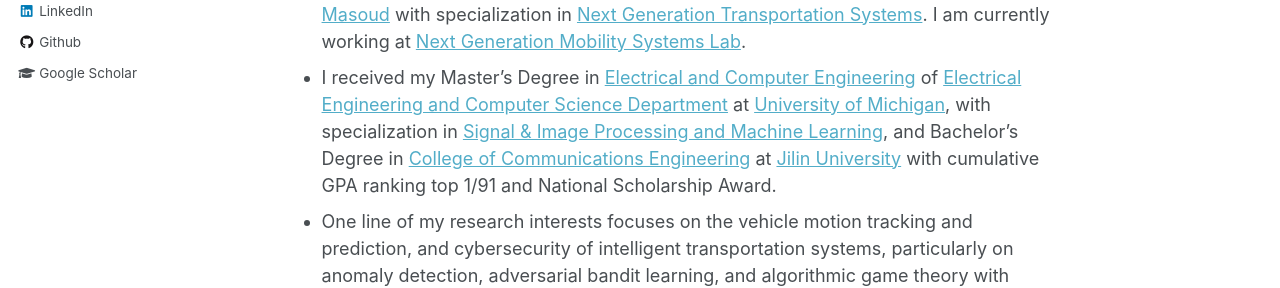
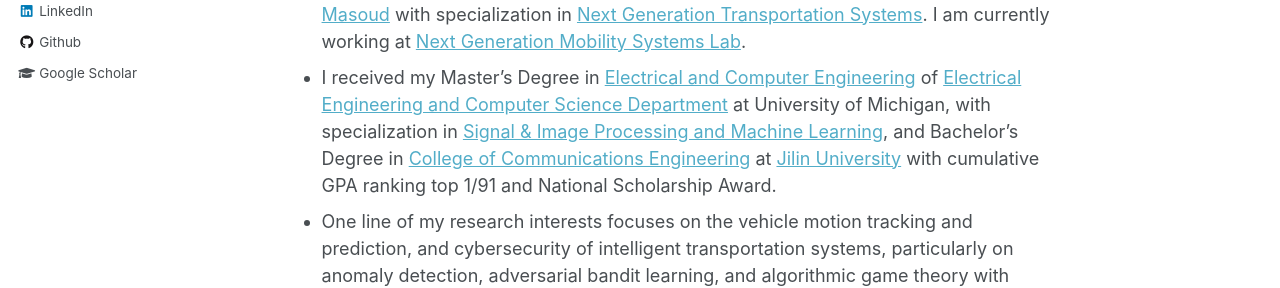
Before and after one commit to yiyangwan/yiyangwan.github.io, a Jekyll site: the page built from _pages/about.md, in a window 1280 px wide and 1393 px high. Shown: the part 525-813 px from the top of the window. Built offline with Jekyll 4.4.1, drawn with Linux system fonts in a browser that asks for light colours; part of the change alters nothing that is shown.

```diff
--- a/_pages/about.md
+++ b/_pages/about.md
@@ -16,7 +16,7 @@ redirect_from:
 * I am a Ph.D. candidate
 <!-- in the [Department of Civil and Environmental Engineering](https://cee.engin.umich.edu/)  -->
 at [University of Michigan](https://umich.edu/), who is advised by Prof. [Neda Masoud](https://cee.engin.umich.edu/people/masoud-neda/) with specialization in [Next Generation Transportation Systems](https://cee.engin.umich.edu/research/infrastructure/transportation/). I am currently working at [Next Generation Mobility Systems Lab](http://www-personal.umich.edu/~nmasoud/index.html).
-* I received my Master's Degree in [Electrical and Computer Engineering](https://ece.engin.umich.edu/) of [Electrical Engineering and Computer Science Department](https://eecs.engin.umich.edu/) at [University of Michigan](https://umich.edu/), with specialization in [Signal & Image Processing and Machine Learning](https://ece.engin.umich.edu/research/research-areas/signal-image-processing-and-machine-learning/), and Bachelor's Degree in [College of Communications Engineering](https://dce.jlu.edu.cn/ENGLISH/HOM.htm) at [Jilin University](http://global.jlu.edu.cn/) with cumulative GPA ranking top 1/91 and National Scholarship Award.
+* I received my Master's Degree in [Electrical and Computer Engineering](https://ece.engin.umich.edu/) of [Electrical Engineering and Computer Science Department](https://eecs.engin.umich.edu/) at University of Michigan, with specialization in [Signal & Image Processing and Machine Learning](https://ece.engin.umich.edu/research/research-areas/signal-image-processing-and-machine-learning/), and Bachelor's Degree in [College of Communications Engineering](https://dce.jlu.edu.cn/ENGLISH/HOM.htm) at [Jilin University](http://global.jlu.edu.cn/) with cumulative GPA ranking top 1/91 and National Scholarship Award.
 * One line of my research interests focuses on the vehicle motion tracking and prediction, and cybersecurity of intelligent transportation systems, particularly on anomaly detection, adversarial bandit learning, and algorithmic game theory with applications in the connected and automated vehicle technologies. Another line of my research lies in combinatorial optimization, including peer-to-peer ride-matching, graph coarsening, and aggregation/disaggregation algorithms.
 
 # Academic Services
```
